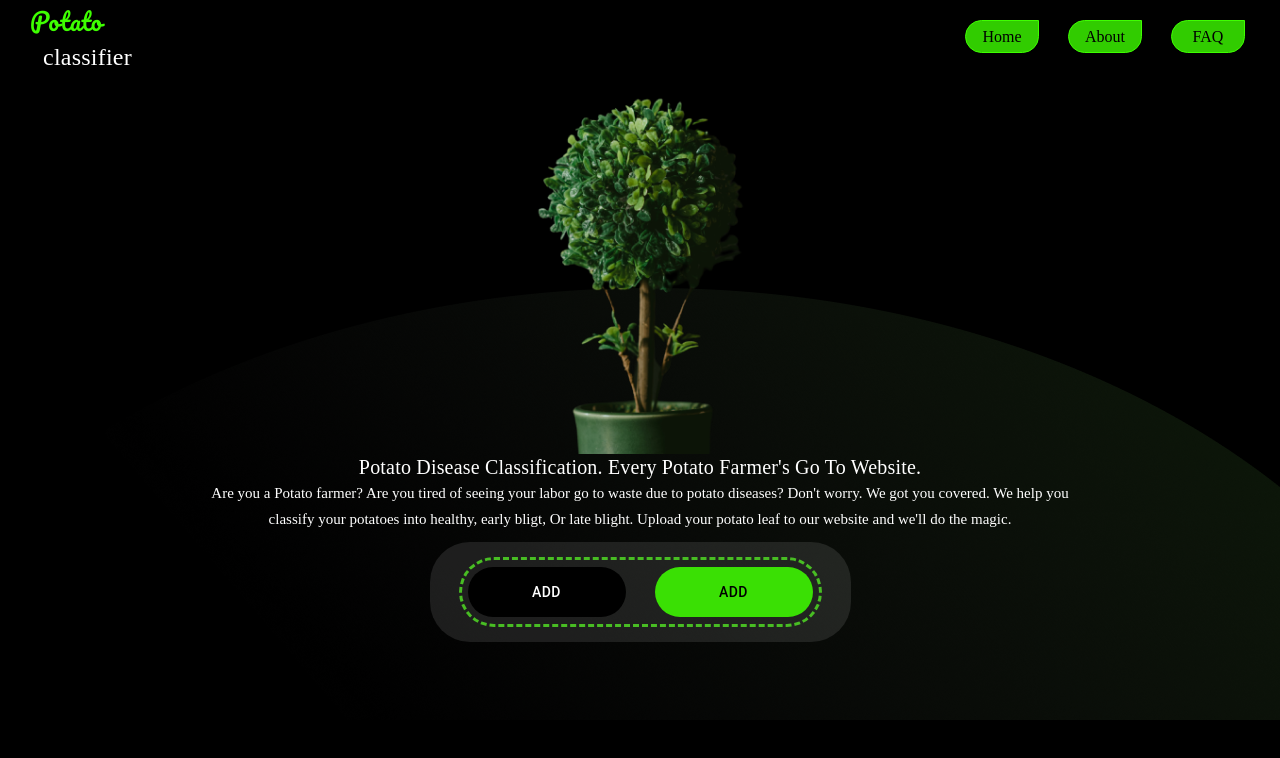
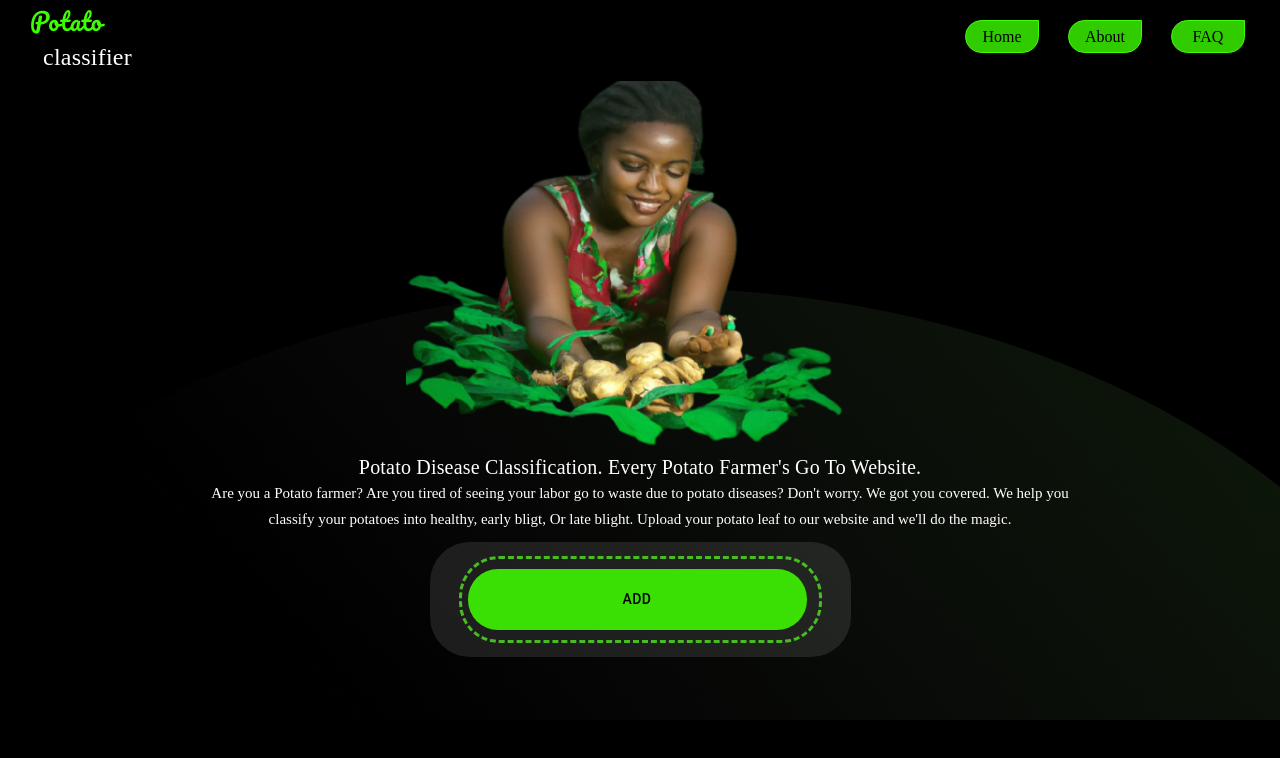
Before and after one commit to Jimmy-O-Joel/potato-classification-updated, a React (Create React App) app: page / in a window 1280 px wide. Shown: the top 758 px of the page. Built offline with nearby package versions, Linux system fonts and the light colour scheme; a web font is replaced by a local one.

Commit message:
improve ui

```diff
--- a/src/App.css
+++ b/src/App.css
@@ -2,10 +2,6 @@
 body, html {
     height: 100vh;
     margin: 0;
-}
-
-.plant{
-    background-image: url("../public/assets/plant.png");
 }
 
 .home {
--- a/src/components/Home.jsx
+++ b/src/components/Home.jsx
@@ -121,11 +121,13 @@ const Home = ()=>{
             {
                 isNonMobileScreens ? (
                     <>
-                        <Box className="plant" sx={{
-                            width: "385px",
+                        <Box sx={{
+                            width: "468px",
                             height: "373px",
                             margin: "8px auto 0px"
-                        }}></Box>
+                        }}>
+                            <img key="img" src="./assets/potato.png" alt="img"style={{ width: 468, height: 373 }}/>
+                        </Box>
 
                         <Typography
                             sx={{
@@ -158,7 +160,7 @@ const Home = ()=>{
                         Or late blight. Upload your potato leaf to our website and we'll do the magic.
                         </Box>
 
-                        <Box width="421px" height="100px" display="flex"
+                        <Box width="421px" height="115px" display="flex"
                             sx={{
                                 margin: "10px auto",
                                 background: "rgba(251, 251, 251, 0.1)",
@@ -166,21 +168,14 @@ const Home = ()=>{
                             }}
 
                         >
-                        <FlexBetween width="363px" height="70px" m="auto" p="0 6px"
+                        <FlexBetween width="363px" height="87px" m="auto" p="0 6px"
                             sx={{
                                 boxSizing: "border-box",
                                 border: "3px dashed #48BD23",
                                 borderRadius: "40px",
                             }}
                         >
-                            <ButtonWrapper myBackgroundColor="#000000" myColor="#FFFFFF" myWidth="158px" myHeight="50px"
-                                sx={{
-                                    "&:hover":{
-                                        background: "#191825"
-                                    }
-                                }}
-                            >Add</ButtonWrapper>
-                            <ButtonWrapper myBackgroundColor="#3AE004" myColor="#000000" myWidth="158px" myHeight="50px" onClick={handleClick}
+                            <ButtonWrapper myBackgroundColor="#3AE004" myColor="#000000" myWidth="339px" myHeight="61px" onClick={handleClick}
                             sx={{
                                 "&:hover":{
                                     background: "#38E54D"
@@ -196,7 +191,7 @@ const Home = ()=>{
                         width: "300px",
                         height: "373px",
                         margin: "8px auto 0px"
-                    }}><img key="./assets/plant.png" src="./assets/plant.png" alt="img"style={{ width: 300, height: 373 }}/></Box>
+                    }}><img key="img" src="./assets/potato.png" alt="img"style={{ width: 300, height: 373 }}/></Box>
                     <Typography
                             sx={{
                                 padding: "0 10px",
--- a/src/components/Upload.jsx
+++ b/src/components/Upload.jsx
@@ -86,7 +86,7 @@ const Upload = ()=>{
                             <Box m="0 auto" width="866px" height="512px"
                             sx={{
                                 boxSizing: "border-box",
-                                background: "rgba(255, 255, 255, 0.2)",
+                                background: "rgba(0, 0, 0, 0.59)",
                                 border: "3px solid #FFFFFF",
                                 borderRadius: "20px",
                                 display: "flex",
@@ -122,7 +122,10 @@ const Upload = ()=>{
                                 <AddPhotoAlternateOutlinedIcon sx={{
                                     width: "186px",
                                     height: "160px",
-                                    color: "#383636"
+                                    color: "#383636",
+                                    "&:hover": {
+                                        cursor: "pointer"
+                                    }
                                 }}/>
 
                             </Box>
```
Also changed, not shown: public/assets/plant.png (deleted), public/assets/potato.png (added).
